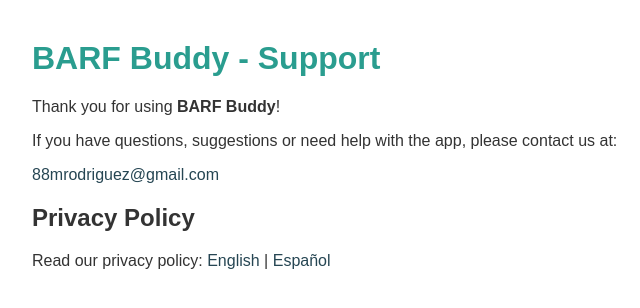
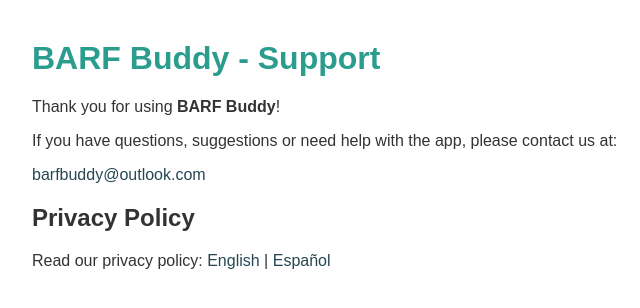
Before and after one commit to miguelrodriguez/barfbuddy-support, a plain HTML site: page index.html in a window 1280 px wide. Shown: the full height of the page, 8-648 px from the left. Drawn offline with Linux system fonts and the light colour scheme.

Commit message:
Update index.html

```diff
--- a/index.html
+++ b/index.html
@@ -26,7 +26,7 @@
       If you have questions, suggestions or need help with the app, please
       contact us at:
     </p>
-    <p><a href="mailto:88mrodriguez@gmail.com">88mrodriguez@gmail.com</a></p>
+    <p><a href="mailto:barfbuddy@outlook.com">barfbuddy@outlook.com</a></p>
 
     <h2>Privacy Policy</h2>
     <p>
```
